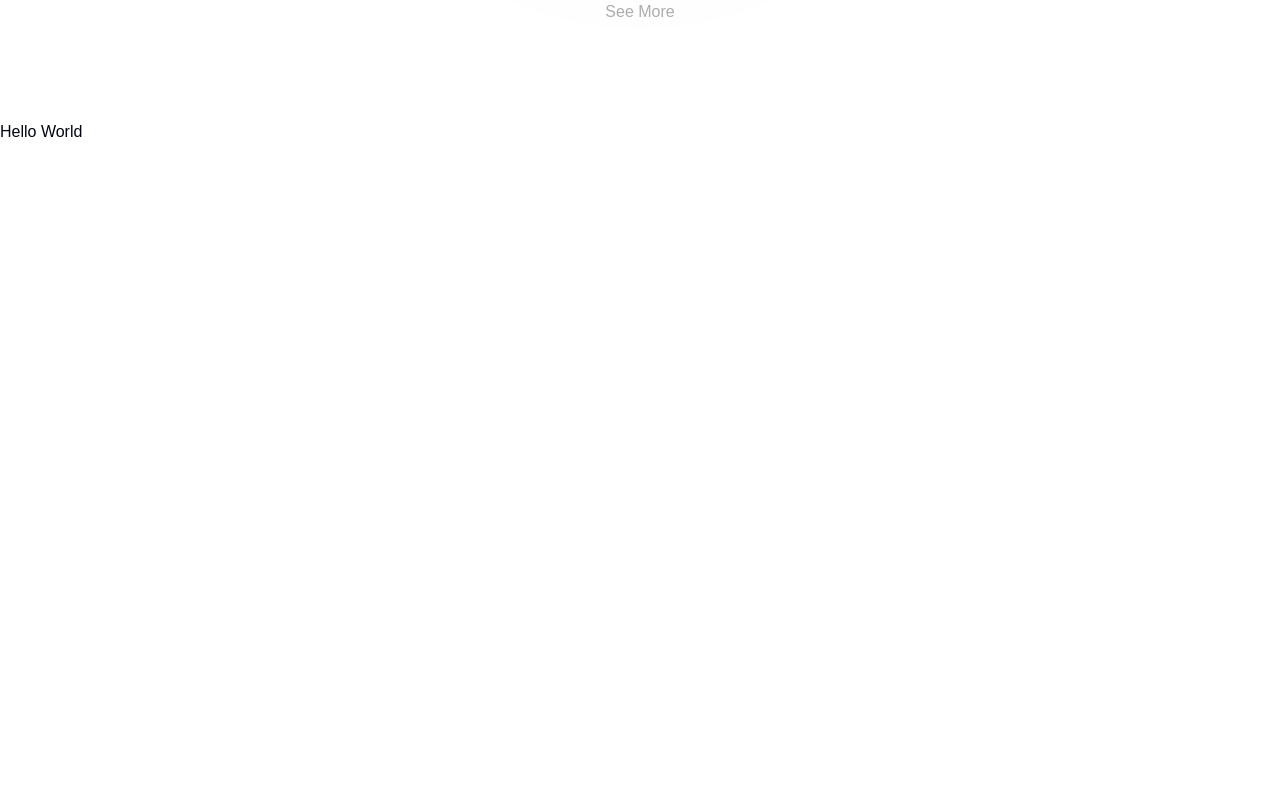
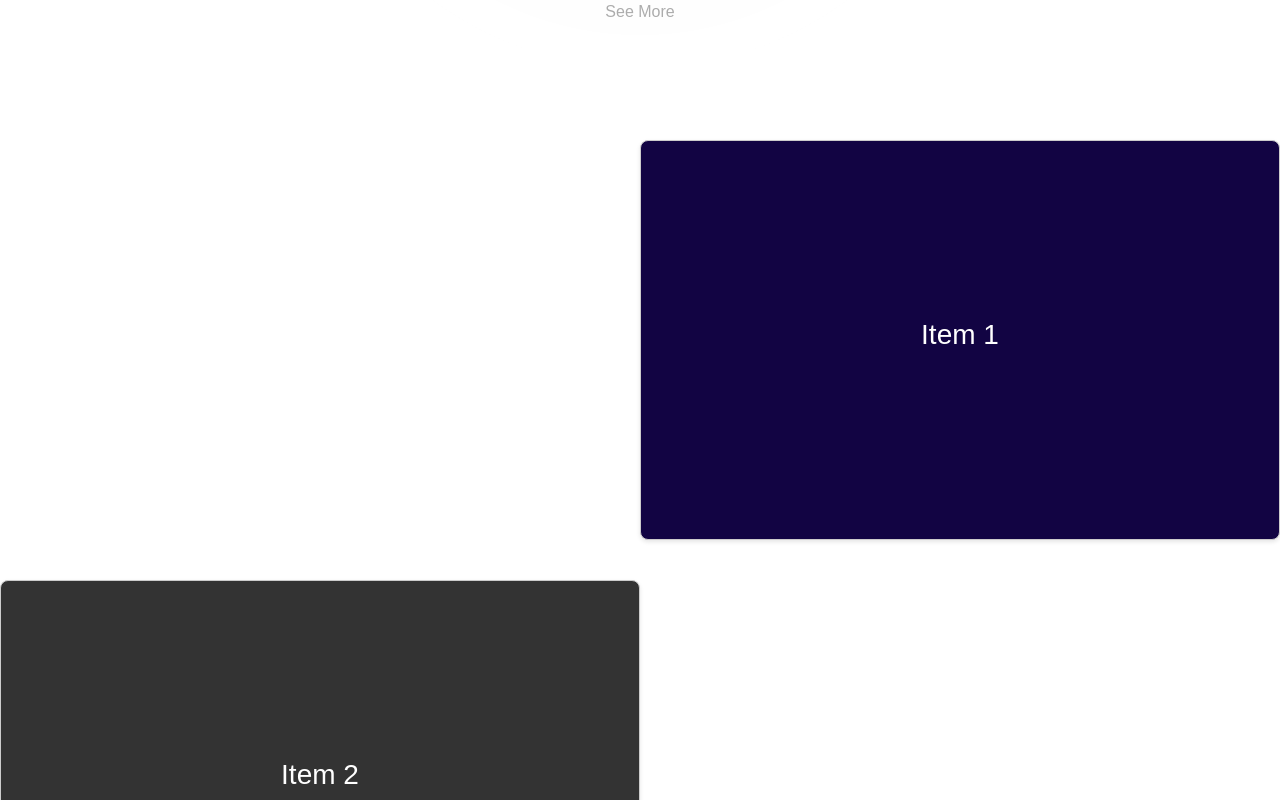
Before and after one commit to RheyanJohn15/WebPortfolio2, a Next.js app in the folder portfolio/: page / in a window 1280 px wide. Shown: the part 680-1480 px from the top of the page. Built offline with nearby package versions, Linux system fonts and the light colour scheme.

Commit message:
Update Experience Cards

```diff
--- a/portfolio/src/Components/experience.tsx
+++ b/portfolio/src/Components/experience.tsx
@@ -1,9 +1,17 @@
+import Card from "./subcomponents/cards"
+
 export default function Experience() {
+
+    const items = ["Item 1", "Item 2", "Item 3", "Item 4", "Item 5"];
+
     return (
-        <div className="w-full h-screen">
+        <div className="w-full overflow-hidden">
 
-        <h1>Hello World</h1>
-
+            <div className="exp">
+                {items.map((item, i) => (
+                    <Card key={i} text={item} index={i} />
+                ))}
+            </div>
         </div>
     )
 }
--- a/portfolio/src/Components/subcomponents/cards.tsx
+++ b/portfolio/src/Components/subcomponents/cards.tsx
@@ -12,14 +12,13 @@ const Card: React.FC<CardProps> = ({ text, index }) => {
       className="card"
       initial={{
         opacity: 0,
-        // If the index is odd, slide from right instead of left
         x: index % 2 === 0 ? 50 : -50,
       }}
       whileInView={{
         opacity: 1,
-        x: 0, // Slide in to its original position
+        x: 0,
         transition: {
-          duration: 1, // Animation duration
+          duration: 1,
         },
       }}
       viewport={{ once: true }}
--- a/portfolio/src/app/globals.css
+++ b/portfolio/src/app/globals.css
@@ -70,3 +70,35 @@ body {
     @apply bg-background text-foreground;
   }
 }
+
+
+
+.exp {
+  font-family: sans-serif;
+  display: flex;
+  flex-direction: column;
+}
+
+.card {
+  width: 50vw;
+  height: 50vh;
+  display: flex;
+  align-items: center;
+  justify-content: center;
+  border: 1px solid #ccc;
+  border-radius: 8px;
+  padding: 0px 10px 10px 10px;
+  margin: 20px 0;
+  box-shadow: 0 2px 4px rgba(0, 0, 0, 0.1);
+  background-color: #333;
+}
+
+.card:nth-child(odd) {
+  align-self: flex-end;
+  background-color: #120443;
+}
+
+.card-text {
+  font-size: 28px;
+  color: #fff;
+}
```
